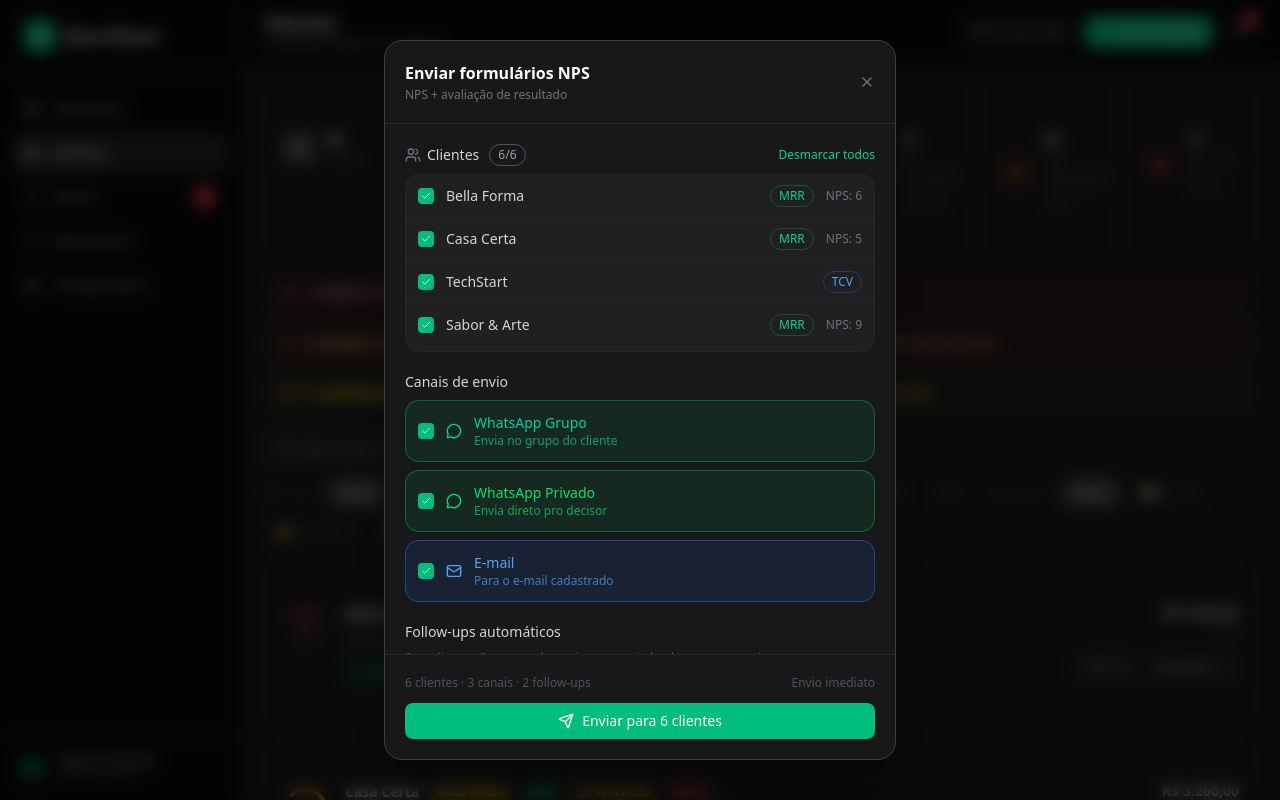
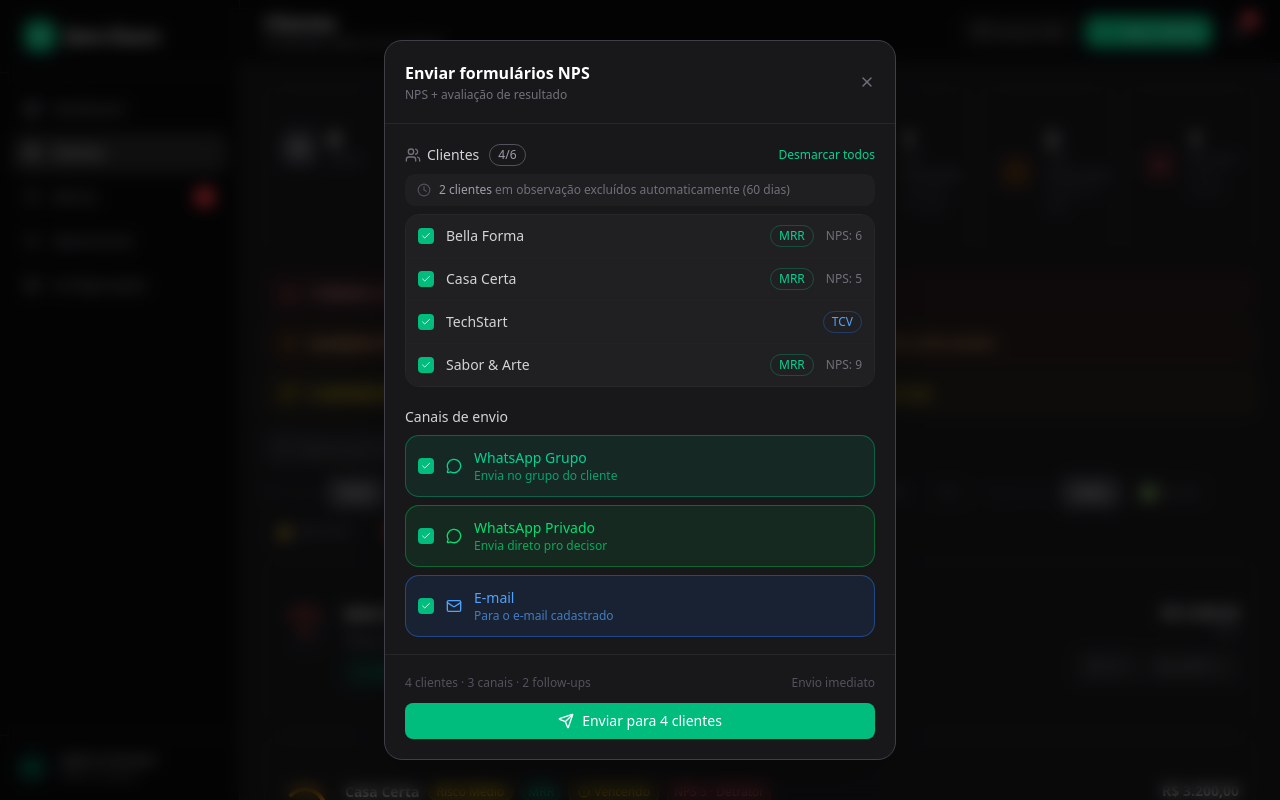
Before and after one commit to arthurfbrandos-opb/zero-churn, a Next.js app: page /clientes in a window 1280 px wide. Both pictures are taken after a click on the button "Enviar NPS". Shown: the top 800 px of the page. Built offline with nearby package versions, Linux system fonts and the light colour scheme.

Commit message:
feat: badge Detrator/Neutro/Promotor + período de observação configurável + filtro NPS automático

```diff
--- a/src/app/(dashboard)/clientes/[id]/page.tsx
+++ b/src/app/(dashboard)/clientes/[id]/page.tsx
@@ -20,6 +20,7 @@
 import { getClientById, getFormsByClientId, getAlertsByClientId } from '@/lib/mock-data'
 import { ActionItem, Integration, Trend, PaymentStatus } from '@/types'
 import { useAnalysisCredits } from '@/hooks/use-analysis-credits'
+import { getNpsClassification } from '@/lib/nps-utils'
 import { cn } from '@/lib/utils'
 
 // ── Helpers ───────────────────────────────────────────────────────
@@ -493,14 +494,18 @@
                     </div>
                     {responded && (
                       <div className="flex items-center gap-3 shrink-0 text-right">
-                        {f.npsScore !== undefined && (
-                          <div>
-                            <p className="text-zinc-200 font-bold text-lg">{f.npsScore}</p>
-                            <p className="text-zinc-600 text-xs">NPS</p>
-                          </div>
-                        )}
+                        {f.npsScore !== undefined && (() => {
+                          const cls = getNpsClassification(f.npsScore!)
+                          return (
+                            <div className="text-center">
+                              <p className={cn('font-bold text-lg', cls.color)}>{f.npsScore}</p>
+                              <p className={cn('text-xs font-medium', cls.color)}>{cls.label}</p>
+                              <p className="text-zinc-600 text-xs">NPS</p>
+                            </div>
+                          )
+                        })()}
                         {f.resultScore !== undefined && (
-                          <div>
+                          <div className="text-center">
                             <p className="text-zinc-200 font-bold text-lg">{f.resultScore}</p>
                             <p className="text-zinc-600 text-xs">Resultado</p>
                           </div>
@@ -629,6 +634,16 @@
                   {client.clientType.toUpperCase()}
                 </Badge>
                 <PaymentBadge status={client.paymentStatus} />
+                {/* NPS classification */}
+                {client.lastFormSubmission?.npsScore !== undefined && (() => {
+                  const nps = client.lastFormSubmission!.npsScore!
+                  const cls = getNpsClassification(nps)
+                  return (
+                    <Badge variant="outline" className={cn('text-xs', cls.color, cls.bg, cls.border)}>
+                      NPS {nps} · {cls.label}
+                    </Badge>
+                  )
+                })()}
               </div>
 
               <p className="text-zinc-400 text-sm mt-0.5">{client.razaoSocial}</p>
--- a/src/app/(dashboard)/clientes/page.tsx
+++ b/src/app/(dashboard)/clientes/page.tsx
@@ -17,6 +17,7 @@
 import { ScoreGauge } from '@/components/dashboard/score-gauge'
 import { NpsSendModal } from '@/components/dashboard/nps-send-modal'
 import { getClientsSortedByRisk, getClientSummary } from '@/lib/mock-data'
+import { getNpsClassification, isInObservation } from '@/lib/nps-utils'
 import { Integration, ChurnRisk, ClientType, PaymentStatus } from '@/types'
 import { cn } from '@/lib/utils'
 
@@ -326,10 +327,11 @@
               const score = client.healthScore?.scoreTotal
               const isObservacao = !client.healthScore
 
-              const whatsapp = client.integrations.find(i => i.type === 'whatsapp')
-              const asaas    = client.integrations.find(i => i.type === 'asaas')
-              const dom      = client.integrations.find(i => i.type === 'dom_pagamentos')
-              const ads      = client.integrations.find(i => i.type === 'meta_ads' || i.type === 'google_ads')
+              const whatsapp     = client.integrations.find(i => i.type === 'whatsapp')
+              const asaas        = client.integrations.find(i => i.type === 'asaas')
+              const dom          = client.integrations.find(i => i.type === 'dom_pagamentos')
+              const ads          = client.integrations.find(i => i.type === 'meta_ads' || i.type === 'google_ads')
+              const inObservacao = isInObservation(client.createdAt)
 
               return (
                 <Card key={client.id} className="bg-zinc-900 border-zinc-800 hover:border-zinc-700 transition-colors">
@@ -364,17 +366,16 @@
                             {client.clientType.toUpperCase()}
                           </Badge>
                           <PaymentBadge status={client.paymentStatus} />
-                          {/* Badge NPS se respondido recentemente */}
-                          {client.lastFormSubmission?.npsScore !== undefined && (
-                            <span className={cn(
-                              'text-xs px-1.5 py-0.5 rounded border font-medium',
-                              client.lastFormSubmission.npsScore >= 9 ? 'text-emerald-400 border-emerald-500/30 bg-emerald-500/10'
-                              : client.lastFormSubmission.npsScore >= 7 ? 'text-yellow-400 border-yellow-500/30 bg-yellow-500/10'
-                              : 'text-red-400 border-red-500/30 bg-red-500/10'
-                            )}>
-                              NPS {client.lastFormSubmission.npsScore}
-                            </span>
-                          )}
+                          {/* Badge NPS + classificação */}
+                          {client.lastFormSubmission?.npsScore !== undefined && (() => {
+                            const nps = client.lastFormSubmission!.npsScore!
+                            const cls = getNpsClassification(nps)
+                            return (
+                              <span className={cn('text-xs px-1.5 py-0.5 rounded border font-medium', cls.color, cls.bg, cls.border)}>
+                                NPS {nps} · {cls.label}
+                              </span>
+                            )
+                          })()}
                         </div>
 
                         {/* Linha 2: detalhes */}
@@ -424,9 +425,15 @@
                         <div className="flex items-center gap-1.5">
                           <Button
                             size="sm" variant="outline"
-                            onClick={() => openNpsForClient(client.id)}
-                            className="border-zinc-700 text-zinc-500 hover:text-emerald-400 hover:border-emerald-500/40 hover:bg-emerald-500/5 text-xs gap-1"
-                            title="Enviar formulário NPS"
+                            onClick={() => !inObservacao && openNpsForClient(client.id)}
+                            disabled={inObservacao}
+                            className={cn(
+                              'text-xs gap-1',
+                              inObservacao
+                                ? 'border-zinc-800 text-zinc-700 cursor-not-allowed opacity-50'
+                                : 'border-zinc-700 text-zinc-500 hover:text-emerald-400 hover:border-emerald-500/40 hover:bg-emerald-500/5'
+                            )}
+                            title={inObservacao ? 'Cliente em período de observação' : 'Enviar formulário NPS'}
                           >
                             <Send className="w-3 h-3" /> NPS
                           </Button>
--- a/src/app/(dashboard)/configuracoes/page.tsx
+++ b/src/app/(dashboard)/configuracoes/page.tsx
@@ -915,6 +915,7 @@
 function AnalisadorSection() {
   const [day, setDay] = useState(5)
   const [npsGrace, setNpsGrace] = useState<7 | 15>(7)
+  const [observationDays, setObservationDays] = useState(60)
   const [saved, setSaved] = useState(false)
 
   const PILLARS = [
@@ -924,7 +925,9 @@
     { label: 'NPS',                    weight: 10, color: 'bg-yellow-500' },
   ]
 
-  async function handleSave() {
+  function handleSave() {
+    // Persiste o período de observação
+    try { localStorage.setItem('zc_observation_days', String(observationDays)) } catch {}
     setSaved(true)
     setTimeout(() => setSaved(false), 2000)
   }
@@ -970,6 +973,43 @@
                 {d} dias
               </button>
             ))}
+          </div>
+        </CardContent>
+      </Card>
+
+      {/* Período de observação */}
+      <Card className="bg-zinc-900 border-zinc-800">
+        <CardContent className="p-4 space-y-3">
+          <div>
+            <p className="text-zinc-200 text-sm font-medium">Período de observação de novos clientes</p>
+            <p className="text-zinc-500 text-xs mt-0.5">
+              Clientes cadastrados há menos desse período ficam em status <span className="text-zinc-300 font-medium">"Em Observação"</span>:
+              não recebem health score, não aparecem no ranking de risco e não podem receber formulário NPS.
+            </p>
+          </div>
+          <div className="flex items-center gap-3 flex-wrap">
+            {[30, 45, 60, 90].map(d => (
+              <button key={d} onClick={() => setObservationDays(d)}
+                className={cn('px-4 py-2 rounded-lg border text-sm font-medium transition-all',
+                  observationDays === d
+                    ? 'border-emerald-500 bg-emerald-500/10 text-emerald-400'
+                    : 'border-zinc-700 bg-zinc-800 text-zinc-400 hover:border-zinc-600')}>
+                {d} dias
+              </button>
+            ))}
+            <div className="flex items-center gap-2">
+              <Input
+                type="number" value={observationDays}
+                onChange={e => setObservationDays(Math.max(7, Math.min(180, +e.target.value)))}
+                className="bg-zinc-800 border-zinc-700 text-zinc-200 w-20 text-center focus-visible:ring-emerald-500 h-9"
+                min={7} max={180}
+              />
+              <span className="text-zinc-500 text-sm">dias (personalizado)</span>
+            </div>
+          </div>
+          <div className="bg-zinc-800/50 rounded-lg px-3 py-2 text-xs text-zinc-500">
+            ⚠️ Com <span className="text-zinc-300 font-medium">{observationDays} dias</span> configurado,
+            o botão NPS fica bloqueado para clientes cadastrados há menos de {observationDays} dias.
           </div>
         </CardContent>
       </Card>
--- a/src/components/dashboard/nps-send-modal.tsx
+++ b/src/components/dashboard/nps-send-modal.tsx
@@ -3,12 +3,13 @@
 import { useState } from 'react'
 import {
   X, MessageCircle, Mail, Send, Check, Loader2,
-  Users, ChevronDown, ChevronUp, CheckSquare, Square,
+  Users, Clock,
 } from 'lucide-react'
 import { Button } from '@/components/ui/button'
 import { Input } from '@/components/ui/input'
 import { Badge } from '@/components/ui/badge'
 import { ClientWithScore } from '@/types'
+import { isInObservation, getObservationDays } from '@/lib/nps-utils'
 import { cn } from '@/lib/utils'
 
 interface NpsSendModalProps {
@@ -29,8 +30,19 @@
 
 export function NpsSendModal({ clients, onClose, preselectedClientId }: NpsSendModalProps) {
   const locked = !!preselectedClientId
+  const obsDays = getObservationDays()
+
+  // Separa clientes elegíveis (fora do período de observação)
+  const eligibleClients = clients.filter(c => !isInObservation(c.createdAt, obsDays))
+  const observacaoClients = clients.filter(c => isInObservation(c.createdAt, obsDays))
+
+  // Se modo locked e o cliente está em observação, bloqueia tudo
+  const lockedClientInObs = locked && preselectedClientId
+    ? isInObservation(clients.find(c => c.id === preselectedClientId)?.createdAt ?? '', obsDays)
+    : false
+
   const [selectedIds, setSelectedIds] = useState<Set<string>>(
-    locked ? new Set([preselectedClientId!]) : new Set(clients.map(c => c.id))
+    locked ? new Set([preselectedClientId!]) : new Set(eligibleClients.map(c => c.id))
   )
   const [channels, setChannels] = useState<Set<Channel>>(new Set(['whatsapp_group', 'whatsapp_private', 'email']))
   const [followup1, setFollowup1] = useState('3')
@@ -39,8 +51,8 @@
   const [sendingMsg, setSendingMsg] = useState('')
   const [expandClients, setExpandClients] = useState(false)
 
-  const allSelected = selectedIds.size === clients.length
-  const selectedClients = clients.filter(c => selectedIds.has(c.id))
+  const allSelected = selectedIds.size === eligibleClients.length
+  const selectedClients = eligibleClients.filter(c => selectedIds.has(c.id))
   const singleClient = locked ? clients.find(c => c.id === preselectedClientId) : null
 
   function toggleClient(id: string) {
@@ -54,7 +66,7 @@
 
   function toggleAll() {
     if (locked) return
-    setSelectedIds(allSelected ? new Set() : new Set(clients.map(c => c.id)))
+    setSelectedIds(allSelected ? new Set() : new Set(eligibleClients.map(c => c.id)))
   }
 
   function toggleChannel(ch: Channel) {
@@ -147,8 +159,30 @@
             </div>
           )}
 
+          {/* ── Bloqueado (cliente em observação) ─────────────── */}
+          {step === 'config' && lockedClientInObs && (
+            <div className="flex flex-col items-center justify-center py-14 px-6 text-center gap-4">
+              <div className="w-14 h-14 rounded-full bg-zinc-800 flex items-center justify-center">
+                <Clock className="w-7 h-7 text-zinc-500" />
+              </div>
+              <div>
+                <p className="text-zinc-300 font-semibold">Cliente em período de observação</p>
+                <p className="text-zinc-500 text-sm mt-1">
+                  {singleClient?.nomeResumido ?? singleClient?.name} foi cadastrado há menos de {obsDays} dias.
+                  O formulário NPS só pode ser enviado após o período de observação.
+                </p>
+                <p className="text-zinc-600 text-xs mt-2">
+                  Configure o período em <span className="text-zinc-400">Configurações → Analisador</span>.
+                </p>
+              </div>
+              <Button variant="outline" onClick={onClose} className="border-zinc-700 text-zinc-400 hover:text-white">
+                Entendido
+              </Button>
+            </div>
+          )}
+
           {/* ── Configuração ───────────────────────────────────── */}
-          {step === 'config' && (
+          {step === 'config' && !lockedClientInObs && (
             <div className="p-5 space-y-5">
 
               {/* Seleção de clientes */}
@@ -185,9 +219,17 @@
                         {allSelected ? 'Desmarcar todos' : 'Selecionar todos'}
                       </button>
                     </div>
+                    {observacaoClients.length > 0 && (
+                      <div className="flex items-center gap-2 bg-zinc-800/50 rounded-lg px-3 py-2 text-xs text-zinc-500">
+                        <Clock className="w-3.5 h-3.5 text-zinc-600 shrink-0" />
+                        <span>
+                          <span className="text-zinc-400 font-medium">{observacaoClients.length} cliente{observacaoClients.length !== 1 ? 's' : ''}</span> em observação excluído{observacaoClients.length !== 1 ? 's' : ''} automaticamente ({obsDays} dias)
+                        </span>
+                      </div>
+                    )}
                     <div className="border border-zinc-800 rounded-xl overflow-hidden">
                       <div className="max-h-44 overflow-y-auto">
-                        {clients.map(c => {
+                        {eligibleClients.map(c => {
                           const sel = selectedIds.has(c.id)
                           return (
                             <button key={c.id} onClick={() => toggleClient(c.id)}
--- /dev/null
+++ b/src/lib/nps-utils.ts
@@ -0,0 +1,46 @@
+// ── Classificação NPS ─────────────────────────────────────────────
+
+export type NpsClassification = 'promotor' | 'neutro' | 'detrator'
+
+export function getNpsClassification(score: number): {
+  label: string
+  type: NpsClassification
+  color: string
+  bg: string
+  border: string
+} {
+  if (score >= 9) return {
+    label: 'Promotor',  type: 'promotor',
+    color: 'text-emerald-400', bg: 'bg-emerald-500/10', border: 'border-emerald-500/30',
+  }
+  if (score >= 7) return {
+    label: 'Neutro',    type: 'neutro',
+    color: 'text-yellow-400',  bg: 'bg-yellow-500/10',  border: 'border-yellow-500/30',
+  }
+  return {
+    label: 'Detrator',  type: 'detrator',
+    color: 'text-red-400',     bg: 'bg-red-500/10',     border: 'border-red-500/30',
+  }
+}
+
+// ── Período de observação ─────────────────────────────────────────
+
+const OBS_DAYS_KEY = 'zc_observation_days'
+
+export function getObservationDays(): number {
+  if (typeof window === 'undefined') return 60
+  const v = localStorage.getItem(OBS_DAYS_KEY)
+  return v ? parseInt(v) : 60
+}
+
+export function setObservationDays(days: number) {
+  if (typeof window === 'undefined') return
+  localStorage.setItem(OBS_DAYS_KEY, String(days))
+}
+
+export function isInObservation(createdAt: string, observationDays?: number): boolean {
+  const days = observationDays ?? getObservationDays()
+  const created = new Date(createdAt)
+  const elapsed = Math.floor((Date.now() - created.getTime()) / (1000 * 60 * 60 * 24))
+  return elapsed < days
+}
```
